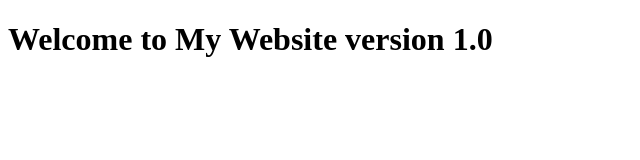
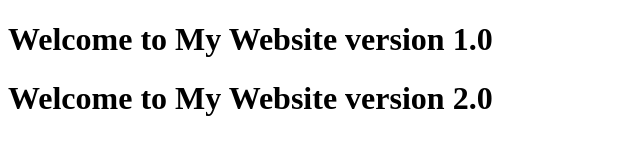
Before and after one commit to deltainvictus/GitProject, a plain HTML site: page index.html in a window 1280 px wide. Shown: the whole page, without its empty margins (0-640 px from the left). Drawn offline with Linux system fonts and the light colour scheme.

Commit message:
sample V2

```diff
--- a/index.html
+++ b/index.html
@@ -7,5 +7,6 @@
 </head>
 <body>
     <h1>Welcome to My Website version 1.0</h1>
+    <h1>Welcome to My Website version 2.0</h1>
 </body>
 </html>
```
